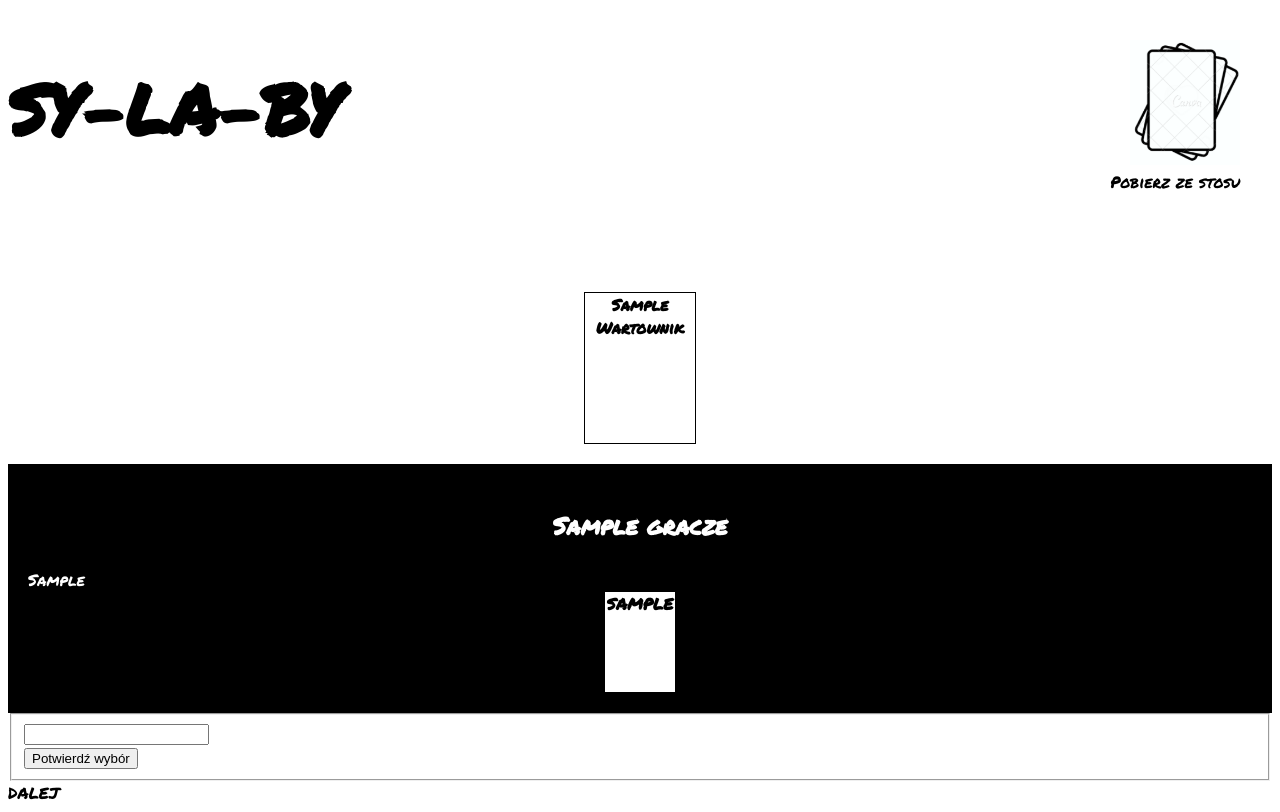
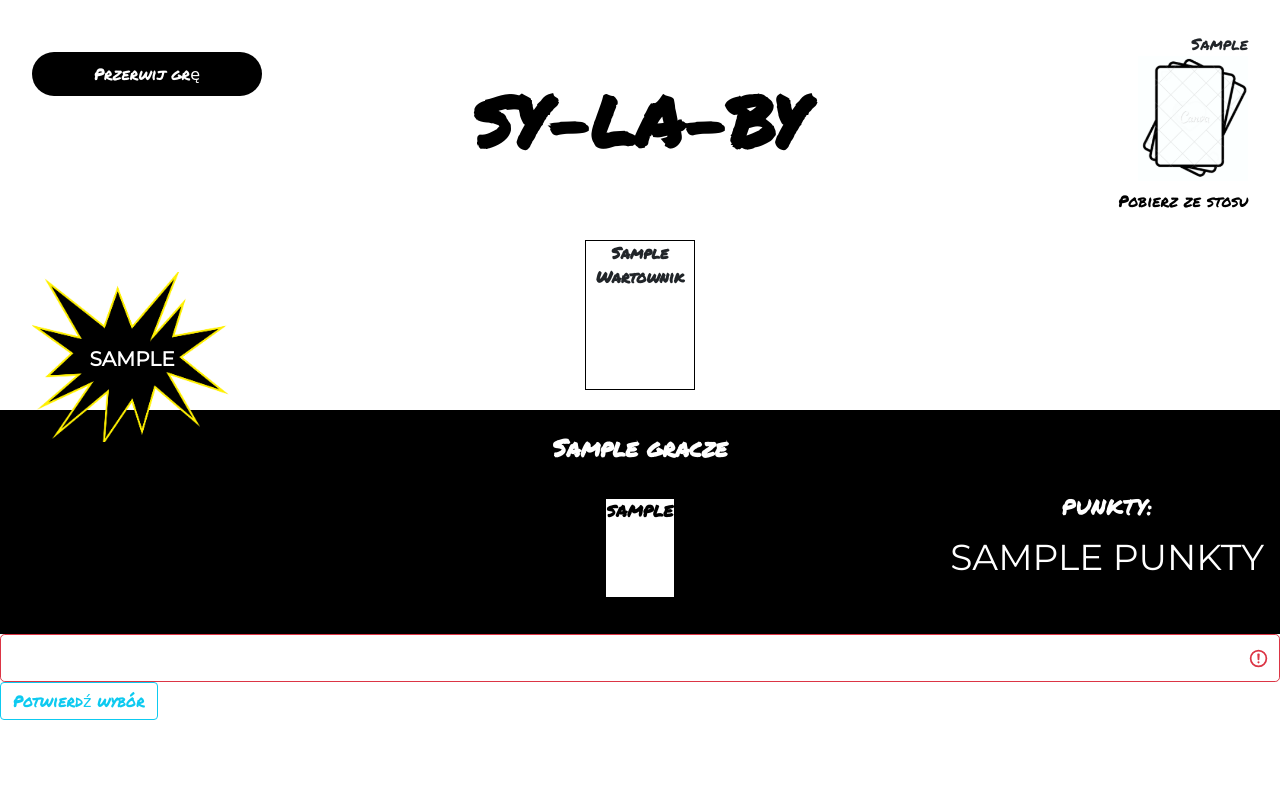
Before and after one commit to Agnieszka1996/IG_projekt, a Flask app: template templates/gra.html in a window 1280 px wide. After the commit the page ends 720 px from the top, so only its background shows below. Run offline with Flask 2, Linux system fonts and the light colour scheme; the template is opened without the code that fills it: values that come from a table or form of the project are taken from there, most other values are stand-ins (such as "Sample title", 1, 10 or a date in 2020); some libraries are stand-ins or nearby versions.

Commit message:
prawie skonczone

```diff
--- a/app.py
+++ b/app.py
@@ -10,16 +10,40 @@ app.secret_key = 'asdfasdfasdfaskjdlhflwgejnlhus'
 def wybierz_tryb_gry():
     return render_template("index.html")
 
-
+@app.route("/formularz/<tryb_gry>", methods=['POST', "GET"])
+def wypelnij_formularz(tryb_gry):
+    global gracz_1
+    global gracz_2
+    form_cpu = ImieGracza()
+    form_gracze = ImionaGraczy()
+    if form_gracze.validate_on_submit() and form_gracze.potwierdz_vs_gracz.data:
+        gracz_1 = form_gracze.gracz_1.data
+        gracz_2 = form_gracze.gracz_2.data
+        print(gracz_1, gracz_2, 'forma_gracze')
+        return redirect(url_for('start_gry', tryb_gry='gracze'))
+    if form_cpu.validate_on_submit():
+        gracz_1 = form_cpu.gracz.data
+        gracz_2 = None
+        print(gracz_1, gracz_2, 'forma_cpu')
+        return redirect(url_for('start_gry', tryb_gry='cpu'))
+    return render_template("formularz.html", form_cpu = form_cpu, form_gracze = form_gracze, tryb_gry=tryb_gry)
 
 @app.route("/start_gra/<tryb_gry>", methods=['POST', "GET"])
 def start_gry(tryb_gry):
 
-   global gra
-   gra = Game()
+   global gra, gracz_1,gracz_2
+   # global gracz_1
+   # global gracz_2
+   print(gracz_1, gracz_2, 'gracze')
+   if gracz_2:
+       gra = Game(gracz_1=gracz_1, gracz_2= gracz_2, tryb_gry = tryb_gry)
+   else:
+       gra = Game(gracz_1=gracz_1, tryb_gry = tryb_gry)
    gra.init_game()
+   print(gra.gracze, 'nasi gracze')
    # gra.start_gry()
-   if tryb_gry != 'gracz':
+
+   if tryb_gry != 'gracze':
        return redirect(
            url_for('gra_z_cpu'))
    return redirect(
@@ -29,7 +53,11 @@ def start_gry(tryb_gry):
 @app.route("/gra", methods=['POST', "GET"])
 def gra():
     global gra
+    print(gra.tryb_gry, 'jakie tryb gry')
+    if not gra or gra.tryb_gry != 'gracze':
+        return redirect(url_for('wybierz_tryb_gry'))
     karty_gracza = [gra.gracze[0].karty_gracza, gra.gracze[1].karty_gracza]
+    punkty = gra.gracze[gra.turn].punkty
     form = WybierzKarte()
     wartownik = gra.wartownik
     print(gra.wartownik_przed_ruchem, 'przed ruchem', 'po ruchu', gra.wartownik)
@@ -44,25 +72,32 @@ def gra():
     if form.validate_on_submit():
         gra.start_gry(form.karta.data)
         if gra.koniec_gry:
-            return render_template("koniec_gry.html", wygrany_gracz = gra.turn, gracze= ['Agnieszka', 'Pawel'])
+            return render_template("koniec_gry.html", wygrany_gracz = gra.turn, gracze = gra.imiona_graczy)
         return redirect(url_for("gra"))
         # return redirect(url_for("koniec_gry"))
-    return render_template("gra.html", karty_gracza = karty_gracza, wartownik = wartownik, form=form, ruch_gracza = gra.turn, gracze= ['Agnieszka', 'Pawel'], tryb_gry='gracz', ulozone_slowo = ulozone_slowo)
+    return render_template("gra.html", karty_gracza = karty_gracza, wartownik = wartownik, form=form, ruch_gracza = gra.turn, gracze = gra.imiona_graczy, tryb_gry=gra.tryb_gry, ulozone_slowo = ulozone_slowo, punkty = punkty, licza_kart_na_stosie = len(gra.karty))
 
 @app.route("/gra_z_cpu", methods=['POST', "GET"])
 def gra_z_cpu():
     global gra
-    print(gra.wartownik_przed_ruchem, 'przed ruchem', 'po ruchu', gra.wartownik)
+
+    if not gra or gra.tryb_gry != 'cpu':
+        return redirect(url_for('wybierz_tryb_gry'))
 
     if gra.wartownik != gra.wartownik_przed_ruchem:
         print('nasze nowe slowo to:', gra.wartownik_przed_ruchem+gra.wartownik)
 
     if gra.turn == 0:
         gra.start_gry(tryb_gry='cpu')
-        print("karty cpu: ",gra.gracze[0].karty_gracza)
-        redirect(url_for('gra_z_cpu'))
+        gra.czy_zakonczyc_gre()
+        print("koniec gry:", gra.koniec_gry)
+        if gra.koniec_gry:
+            return redirect(url_for('zakoncz_gre'))
+        print("karty cpu: ", gra.gracze[0].karty_gracza)
+        return redirect(url_for('gra_z_cpu'))
 
-
+    punkty = gra.gracze[gra.turn].punkty
+    print(gra.wartownik_przed_ruchem, 'przed ruchem', 'po ruchu', gra.wartownik)
     #kto ma ruch
     # jak cpu
     #to ma sie ruszyc
@@ -82,11 +117,11 @@ def gra_z_cpu():
         #gra.start_gry(tryb_gry='cpu')
         print('here')
         if gra.koniec_gry:
-            return render_template("koniec_gry.html", wygrany_gracz = gra.turn, gracze= ['Agnieszka', 'Pawel'])
+            return render_template("koniec_gry.html", wygrany_gracz = gra.turn, gracze = gra.imiona_graczy)
         print('redi')
         return redirect(url_for("gra_z_cpu"))
         # return redirect(url_for("koniec_gry"))
-    return render_template("gra.html", karty_gracza = karty_gracza, wartownik = wartownik, form=form, ruch_gracza = gra.turn, gracze= ['Agnieszka', 'Pawel'], tryb_gry='cpu', ulozone_slowo = ulozone_slowo)
+    return render_template("gra.html", karty_gracza = karty_gracza, wartownik = wartownik, form=form, ruch_gracza = gra.turn, gracze = gra.imiona_graczy, tryb_gry='cpu', ulozone_slowo = ulozone_slowo, punkty = punkty, punkty_cpu = gra.gracze[0].punkty, licza_kart_na_stosie = len(gra.karty))
 
 @app.route('/wyloz_karte/<tryb_gry>/<karta>')
 def wyloz_karte(tryb_gry, karta):
@@ -96,16 +131,21 @@ def wyloz_karte(tryb_gry, karta):
         flash(f"{gra.imiona_graczy[gra.turn]}, W Twoich kartach nie ma takiej sylaby i musiales dobrac karte za to!")
     try:
         gra.ruch_gracza(karta)
+        gra.czy_zakonczyc_gre()
+        print("koniec gry:", gra.koniec_gry)
+        if gra.koniec_gry:
+            return redirect(url_for('zakoncz_gre'))
+
         gra.zmiana_gracza()
         if tryb_gry == 'cpu':
             return redirect(url_for('gra_z_cpu'))
         return redirect(url_for('gra'))
     except AssertionError as e:
-        return redirect(url_for('pobierz_karte'))
+        return redirect(url_for('pobierz_karte', tryb_gry=tryb_gry))
 
 
-@app.route('/pobierz_karte')
-def pobierz_karte():
+@app.route('/pobierz_karte/<tryb_gry>')
+def pobierz_karte(tryb_gry):
     # uzycie globalnej zmiennej gra
     # uzyc naszego obiektu:
     # w zaleznosci kto ma ruch, to dobiera karte
@@ -114,7 +154,24 @@ def pobierz_karte():
     print(gra.turn)
     gra.ruch_gracza()
     gra.zmiana_gracza()
-    return redirect(url_for('gra'))
+    if tryb_gry != 'gracze':
+        return redirect(
+            url_for('gra_z_cpu'))
+    return redirect(
+        url_for('gra'))
+
+@app.route('/koniec_gry')
+def zakoncz_gre():
+    global gra
+    wygrany = gra.imiona_graczy[gra.turn],
+    punkty_wygranego = gra.gracze[gra.turn].punkty,
+    przegrany = gra.imiona_graczy[(gra.turn + 1) % 2],
+    punkty_przegranego = gra.gracze[(gra.turn + 1) % 2].punkty,
+    koniec_gry = gra.koniec_gry
+    gra = None
+    print('gra')
+    return render_template('koniec_gry.html', wygrany = wygrany[0], punkty_wygranego = punkty_wygranego[0], przegrany = przegrany[0], punkty_przegranego = punkty_przegranego[0],
+                               koniec_gry = koniec_gry)
 
 if __name__ == "__main__":
     app.debug =True
--- a/form.py
+++ b/form.py
@@ -7,3 +7,16 @@ class WybierzKarte(FlaskForm):
 
     karta = StringField("Karta")
     potwierdz = SubmitField("Potwierdź wybór")
+
+
+class ImieGracza(FlaskForm):
+    """ nadanie imion graczowi """
+    gracz = StringField("Karta")
+    potwierdz_vs_cpu = SubmitField("Potwierdź wybór")
+
+
+class ImionaGraczy(FlaskForm):
+    """nadanie imion gracza"""
+    gracz_1 = StringField("Karta")
+    gracz_2 = StringField("Karta")
+    potwierdz_vs_gracz = SubmitField("Potwierdź wybór")
--- a/static/style.css
+++ b/static/style.css
@@ -1,6 +1,5 @@
 body {
     font-family: 'Permanent Marker', cursive;
-    /*background-image: url("./assets/tlo.jpg");*/
 }
 .sylaby_napis {
     text-align: center;
@@ -15,7 +14,7 @@ body {
     width: 70px;
     height: 100px;
     border: 1px solid #000000;
-    margin: 0  10px;
+    margin: 1rem 10px;
     list-style-type: none;
     background-color: white;
     text-transform: uppercase;
@@ -26,9 +25,9 @@ body {
     width: 70px;
     height: 100px;
     border: 1px solid #000000;
-    margin: 0  10px;
+    margin: 1rem 10px;
     list-style-type: none;
-    background-color: black;
+    background-color: white;
 }
 .karta:hover {
     transform: scale(1.25);
@@ -40,6 +39,7 @@ body {
 .karty_gracza {
     display: flex;
     justify-content: center;
+    overflow: overlay;
 }
 .karty_napis {
     color: white;
@@ -57,17 +57,25 @@ body {
     text-transform: capitalize;
     font-weight: bold;
     text-align: center;
+    position: relative;
+    z-index: 1;
 }
 .stos {
+    position: absolute;
+    z-index: 2;
     margin: 2rem;
     text-align: right;
-    float: right;
+    right: 0;
+    top: 0;
 }
 .stos img {
     width: 110px;
 }
 .stos img:hover {
     transform: scale(1.2);
+}
+.pobierz-ze-stosu {
+    margin-top: .5rem;
 }
 a {
     text-decoration: none;
@@ -81,6 +89,18 @@ a {
     text-align: center;
     margin: 2rem auto;
     width: 230px;
+}
+.przerwij {
+    background-color: black;
+    color: white;
+    padding: 10px;
+    border-radius: 50px;
+    text-align: center;
+    margin: 2rem;
+    width: 230px;
+    float: left;
+    position: absolute;
+    z-index: 2;
 }
 .wstep_napis, .wstep_napis a, .wstep_napis a:hover, .wstep_napis a:active, .wstep_napis a:visited {
     margin: 1rem auto;
@@ -102,7 +122,64 @@ a, a:hover, a:active, a:visited {
 }
 .ulozone_slowo {
     color: white;
+    background-image: url("./assets/bum.png");
+    background-repeat: no-repeat;
+    background-size: contain;
+    margin: 2rem;
+    padding: 20px;
+    position: absolute;
+    z-index: 2;
+    height: 170px;
+    width: 200px;
 }
-/*.card {*/
-/*    border: none !important;*/
-/*}*/
+.slowo_w_chmurce {
+    position: relative;
+    top: 40%;
+    text-align: center;
+    font-size: 20px;
+    text-transform: uppercase;
+    font-weight: bold;
+    font-family: 'Montserrat', sans-serif;
+}
+.formularz_naglowek {
+    font-size: 30px;
+    text-align: center;
+    text-transform: uppercase;
+}
+.div p {
+    font-size: 24px;
+    text-align: left;
+    text-transform: uppercase;
+}
+.punkty {
+    text-transform: uppercase;
+    font-size: 22px;
+    line-height: 50px;
+    text-align: center;
+    float: right;
+    color: white;
+    margin-left: 1rem;
+    position: absolute;
+    right: 1rem;
+}
+.liczba_punktow {
+    font-size: 36px;
+    font-family: 'Montserrat', sans-serif;
+}
+.wygrany_chmura {
+    background-image: url("./assets/bum.png");
+    background-repeat: no-repeat;
+    background-size: contain;
+    padding: 20px;
+    margin: 5rem auto;
+}
+.wygrany_napis {
+    font-size: 50px;
+    color: white;
+    text-align: center;
+}
+.przegrany_napis {
+    font-size: 40px;
+    color: black;
+    text-align: center;
+}
--- a/templates/gra.html
+++ b/templates/gra.html
@@ -4,26 +4,35 @@
     <meta charset="UTF-8">
     <meta name="viewport" content="width=device-width, user-scalable=no, initial-scale=1.0, maximum-scale=1.0, minimum-scale=1.0">
     <title>SY-LA-BY</title>
+    <link href="https://cdn.jsdelivr.net/npm/bootstrap@5.0.0-beta1/dist/css/bootstrap.min.css" rel="stylesheet" integrity="sha384-giJF6kkoqNQ00vy+HMDP7azOuL0xtbfIcaT9wjKHr8RbDVddVHyTfAAsrekwKmP1" crossorigin="anonymous">
     <link rel="stylesheet" href="{{ url_for('static', filename='style.css') }}">
     <link rel="preconnect" href="https://fonts.gstatic.com">
     <link href="https://fonts.googleapis.com/css2?family=Permanent+Marker&display=swap" rel="stylesheet">
-    {% block style %}
-    {% endblock %}
+    <link href="https://fonts.googleapis.com/css2?family=Montserrat&display=swap" rel="stylesheet">
 </head>
 
 <body>
 
+<a href="{{url_for("zakoncz_gre")}}"><div class="przerwij">Przerwij grę</div></a>
 
-<span class="sylaby_napis">SY-LA-BY</span>
+<div class="sylaby_napis">SY-LA-BY</div>
 
-    <span class="stos">
-        <a href="/pobierz_karte">
+
+<div class="stos">
+    <div>{{tryb_gry}}</div>
+    {% if licza_kart_na_stosie != 0 %}
+    <a href="{{ url_for('pobierz_karte', tryb_gry=tryb_gry) }}">
+        {% endif %}
         <div>
             <img class="stos-img" src="/static/assets/stos.png" alt="stos">
+            {% if licza_kart_na_stosie != 0 %}
             <div class="pobierz-ze-stosu">Pobierz ze stosu</div>
+            {% else %}
+             <div class="pobierz-ze-stosu">Stos jest pusty!</div>
+            {% endif %}
         </div>
     </a>
-    </span>
+</div>
 
 <div>
     {% for message in get_flashed_messages() %}
@@ -31,24 +40,33 @@
     {% endfor %}
 </div>
 
-<p class="karty_napis"> Karty CPU </p>
 {% if tryb_gry=='cpu' %}
+    <div class="pole_gracza">
+        <p class="karty_napis"> Karty komputera </p>
+        <p class="punkty">Punkty:</br><span class="liczba_punktow">{{ punkty_cpu }}</span></p>
+        <div class="karty_gracza">
             {% for karta in karty_gracza[0] %}
                 <li class="karta_cpu"></li>
             {% endfor %}
+        </div>
+    </div>
 {% endif %}
 
+{#<div class="d-flex row">#}
 
-<div class="">
+    {% if ulozone_slowo %}
+        <div class="ulozone_slowo"><p class="slowo_w_chmurce">{{ ulozone_slowo }}<p></p></div>
+    {% endif %}
+
+    <div>
         <div class="wartownik">{{ wartownik }}</div>
     </div>
 
+{#</div>#}
+
 <div class="pole_gracza">
 <p class="karty_napis"> {{ gracze[ruch_gracza] }} </p>
-
-    {% if ulozone_slowo %}
-        <div class="ulozone_slowo">{{ ulozone_slowo }}</div>
-    {% endif %}
+    <p class="punkty">Punkty:</br><span class="liczba_punktow">{{ punkty }}</span></p>
 
     <div class="karty_gracza">
     {% for karta in karty_gracza[ruch_gracza] %}
@@ -70,7 +88,6 @@
 
 </form>
 
-<div><a href="gra">DALEJ</a></div>
 <script src="https://cdnjs.cloudflare.com/ajax/libs/socket.io/3.1.0/socket.io.js"
         integrity="sha512-+l9L4lMTFNy3dEglQpprf7jQBhQsQ3/WvOnjaN/+/L4i0jOstgScV0q2TjfvRF4V+ZePMDuZYIQtg5T4MKr+MQ=="
         crossorigin="anonymous"></script>
@@ -82,5 +99,6 @@
 <!--        socket.emit('my event', {data: 'I\'m connected!'});-->
 <!--    });-->
 <!--</script>-->
+<script src="https://cdn.jsdelivr.net/npm/bootstrap@5.0.0-beta1/dist/js/bootstrap.bundle.min.js" integrity="sha384-ygbV9kiqUc6oa4msXn9868pTtWMgiQaeYH7/t7LECLbyPA2x65Kgf80OJFdroafW" crossorigin="anonymous"></script>
 </body>
 </html>
```
Also changed, not shown: game.py (+16 -8 lines), slownik.py (+1 -1 lines), slownik_new.py (added, +1 -0 lines), templates/formularz.html (added, +67 -0 lines), templates/index.html (+6 -7 lines), templates/koniec_gry.html (+36 -3 lines), static/assets/bum.png (added), static/assets/tlo.jpg (deleted). Lines whose indentation alone changed are shown as unchanged.
